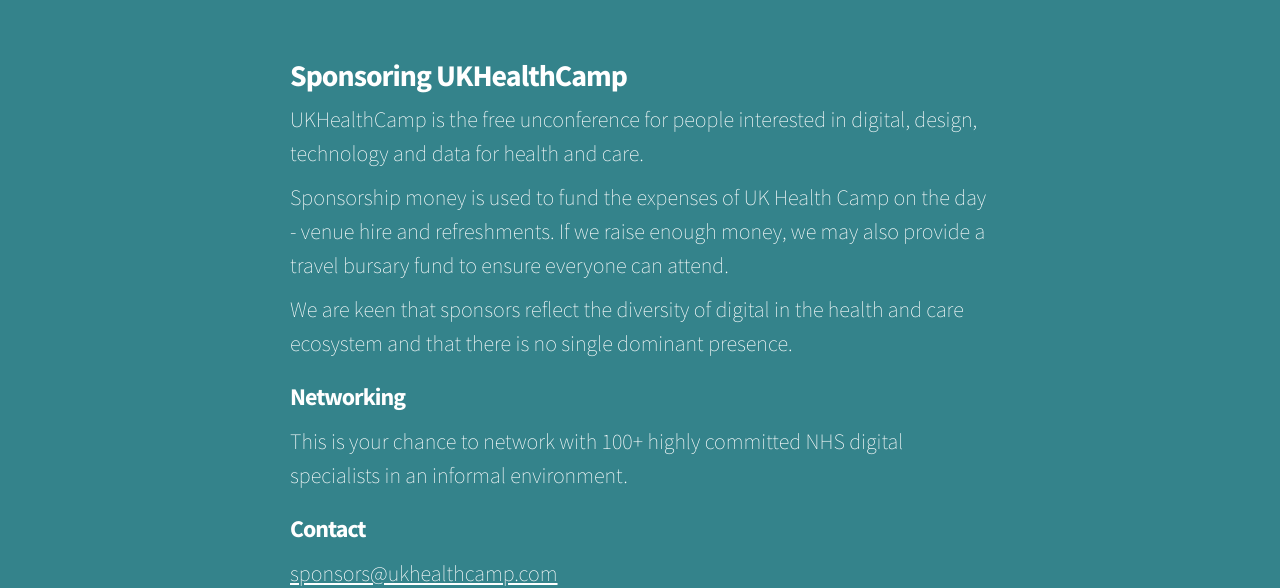
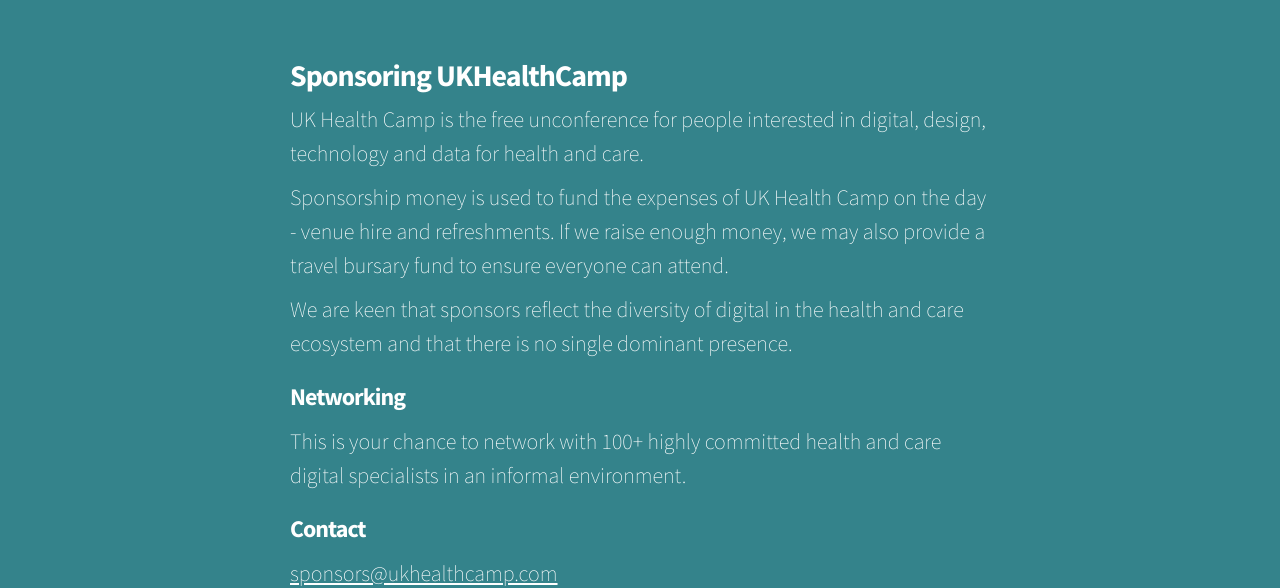
Before and after one commit to ukhealthcamp/ukhealthcamp.github.io, a Jekyll site: the page built from sponsorship.md, in a window 1280 px wide and 900 px high. Shown: the part 211-799 px from the top of the window. Built offline with Jekyll 4.4.1, drawn with Linux system fonts in a browser that asks for light colours.

Commit message:
Update sponsorship.md

```diff
--- a/sponsorship.md
+++ b/sponsorship.md
@@ -7,7 +7,7 @@
 
 ## Sponsoring UKHealthCamp
 
-UKHealthCamp is the free unconference for people interested in digital, design, technology and data for health and care.
+UK Health Camp is the free unconference for people interested in digital, design, technology and data for health and care.
 
 Sponsorship money is used to fund the expenses of UK Health Camp on the day - venue hire and refreshments. If we raise enough money, we may also provide a travel bursary fund to ensure everyone can attend.
 
@@ -15,7 +15,7 @@
 
 ### Networking
 
-This is your chance to network with 100+ highly committed NHS digital specialists in an informal environment.
+This is your chance to network with 100+ highly committed health and care digital specialists in an informal environment.
 
 ### Contact
 
```
